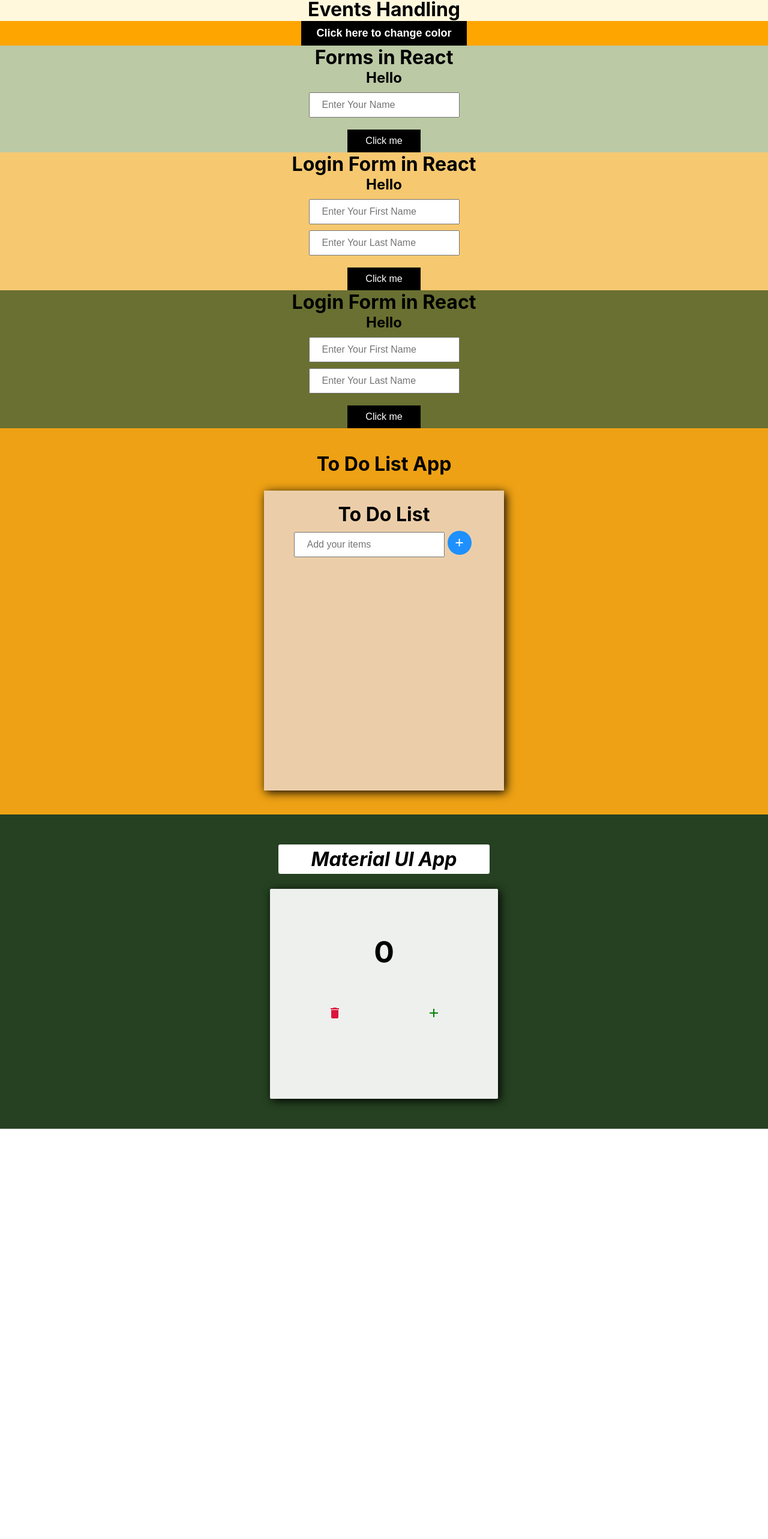
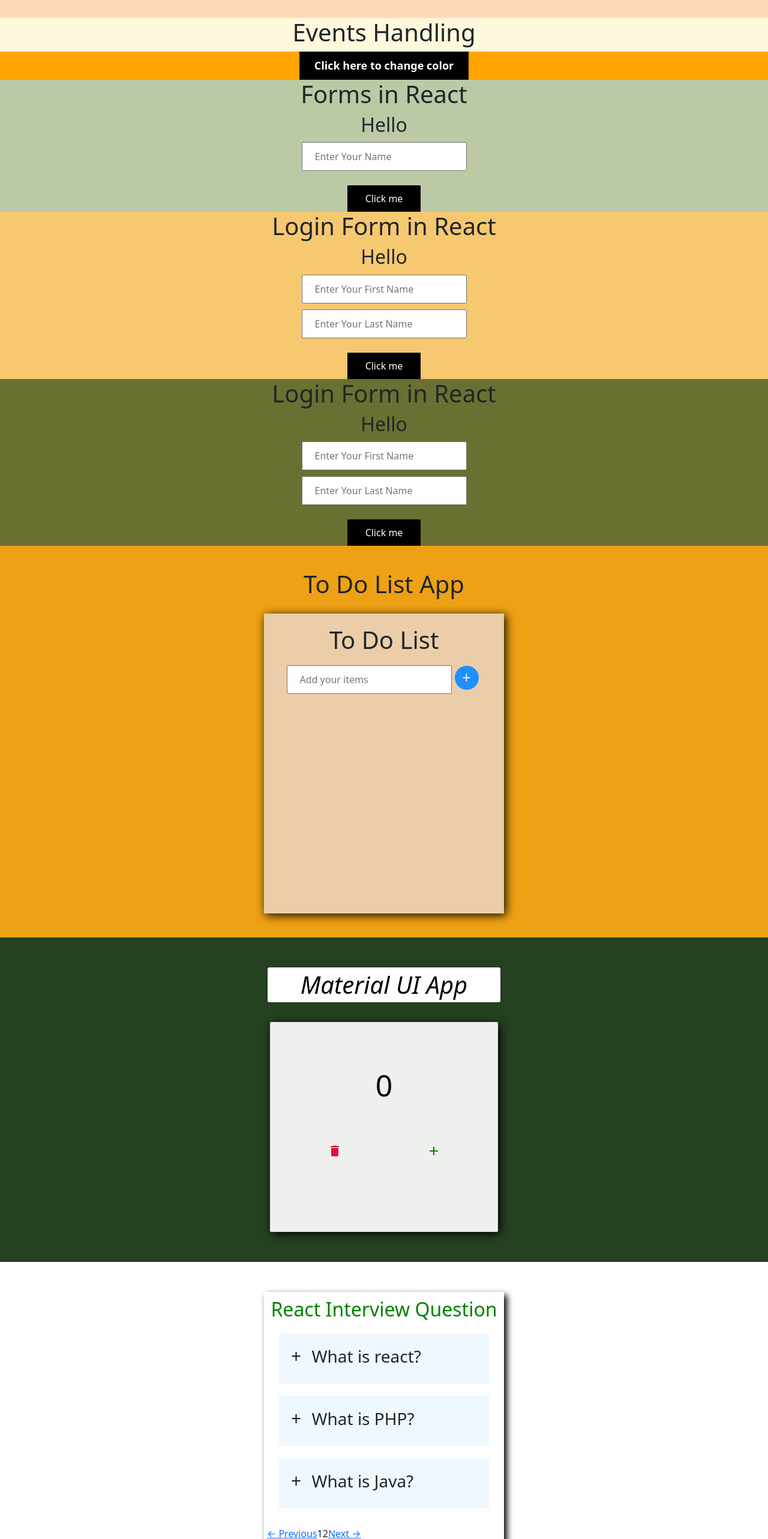
Before and after one commit to anjanisingh17/HOOKSWITHEVENT, a React (Create React App) app: page / in a window 1280 px wide. Shown: the part 122-2688 px from the top of the page at 60% size. Before the commit the page ends 2004 px from the top, so only its background shows below. Built offline with nearby package versions, Linux system fonts and the light colour scheme.

Commit message:
last commit

```diff
--- a/package.json
+++ b/package.json
@@ -8,8 +8,10 @@
     "@testing-library/jest-dom": "^5.16.4",
     "@testing-library/react": "^13.3.0",
     "@testing-library/user-event": "^13.5.0",
+    "bootstrap": "^5.2.0",
     "react": "^18.2.0",
     "react-dom": "^18.2.0",
+    "react-paginate": "^8.1.3",
     "react-scripts": "5.0.1",
     "web-vitals": "^2.1.4"
   },
--- /dev/null
+++ b/src/Accordian/Accordian.css
@@ -0,0 +1,39 @@
+@import "/node_modules/bootstrap/dist/css/bootstrap.min.css";
+
+*{
+    margin: 0;
+    padding: 0;
+    box-sizing: border-box;
+}
+.accordian_heading{
+    color:green;
+    text-align: center;
+}
+
+.accordian_mainDiv{
+    width: 400px;
+    margin: 0 auto;
+    margin-top: 50px;
+    margin-bottom: 50px;
+    padding: 10px 5px;
+    /* min-height: 100px; */
+    border: none;
+    box-shadow: 5px 5px 10px black;
+
+}
+.accordian_question_section{
+    background-color: #F0F8FF;
+    margin: 20px;
+    padding: 20px;
+}
+.accordian_question_section i{
+    font-size: 30px;
+    font-style: normal;
+}
+.accordian_question_section span{
+    padding-left: 10px;
+}
+.answer_div{
+    background-color: #e9cdbe;
+    padding: 10px;
+}
--- /dev/null
+++ b/src/Accordian/Accordian.js
@@ -0,0 +1,51 @@
+import React, { useState } from 'react'
+import './Accordian.css';
+import questions from './api';
+import MyAccordian from './MyAccordian';
+import ReactPaginate from 'react-paginate';
+
+function Accordian() {
+
+ const [data, setData] = useState(questions);
+ const [currentPage, setCurrentPage] = useState(0);
+  let currentPageData = [];
+  const PER_PAGE = 3;
+  let pageCount = 2;
+const offset = currentPage * PER_PAGE;
+function handlePageClick({ selected: selectedPage }) {
+    setCurrentPage(selectedPage);
+  }
+
+  {
+    pageCount = Math.ceil(data.length / PER_PAGE)
+}
+ return (
+       <>
+       <div className='accordian_mainDiv'>
+            <h2 className='accordian_heading'>React Interview Question</h2>
+        <section>
+            {
+                    currentPageData = data
+                    .slice(offset, offset + PER_PAGE).map((val)=>{
+                   return  <MyAccordian key={val.id} {...val} />
+                })  }
+
+         </section>
+         <ReactPaginate
+          previousLabel={"← Previous"}
+          nextLabel={"Next →"}
+          pageCount={pageCount}
+          onPageChange={handlePageClick}
+          containerClassName={"pagination"}
+          previousLinkClassName={"pagination__link"}
+          nextLinkClassName={"pagination__link"}
+          disabledClassName={"pagination__link--disabled"}
+          activeClassName={"pagination__link--active"}
+        />
+            </div>
+       </>
+
+  )
+}
+
+export default Accordian;
--- /dev/null
+++ b/src/Accordian/MyAccordian.js
@@ -0,0 +1,21 @@
+import React, { useState } from 'react'
+import Accordian from './Accordian'
+
+const MyAccordian = (props) =>{
+
+    const [show, setShow] = useState(false);
+
+    return(
+          <>
+          <div className='accordian_question_section'>
+                <h3 onClick={() => setShow(!show)}><i>{show?"-":"+"}</i>
+                   <span> {props.question} </span></h3>
+                {show && <p className='answer_div'>{props.answer}</p>}
+          </div>
+
+
+          </>
+    )
+}
+
+export default MyAccordian
--- /dev/null
+++ b/src/Accordian/api.js
@@ -0,0 +1,41 @@
+const questions = [
+
+    {
+        id:1,
+        key:1,
+        question: 'What is react?',
+        answer: 'React is a library of javascript.'
+    },
+    {
+        id:2,
+        key:2,
+        question: 'What is PHP?',
+        answer: 'PHP is server side scripting language.'
+    },
+    {
+        id:3,
+        key:3,
+        question: 'What is Java?',
+        answer: 'Java is a high level programming language.'
+    },
+    {
+        id:4,
+        key:4,
+        question: 'What is Javascript?',
+        answer: 'Javascript is a client side scripting language'
+    },
+    {
+        id:5,
+        key:5,
+        question: 'What is npm in nodejs?',
+        answer: 'Npm is a software registry where several codes are available to use in development.'
+    },
+    {
+        id:6,
+        key:6,
+        question: 'What is npm in Imran?',
+        answer: 'Npm is a software registry where several codes are available to use in development.'
+    }
+
+];
+export default questions;
--- a/src/App.js
+++ b/src/App.js
@@ -6,7 +6,7 @@ import LoginForm from './LoginForm';
 import ComplexForm from './ComplexForm';
 import ToDoList from './ToDoList';
 import MaterialUI from './MaterialUI';
-
+import Accordian from './Accordian/Accordian';
 
 function App() {
 
@@ -19,6 +19,7 @@ function App() {
     <ComplexForm />
     <ToDoList />
     <MaterialUI />
+    <Accordian />
     </>
 
   );
```
Also changed, not shown: 1 other file (tests, documents, lock files or other folders).
